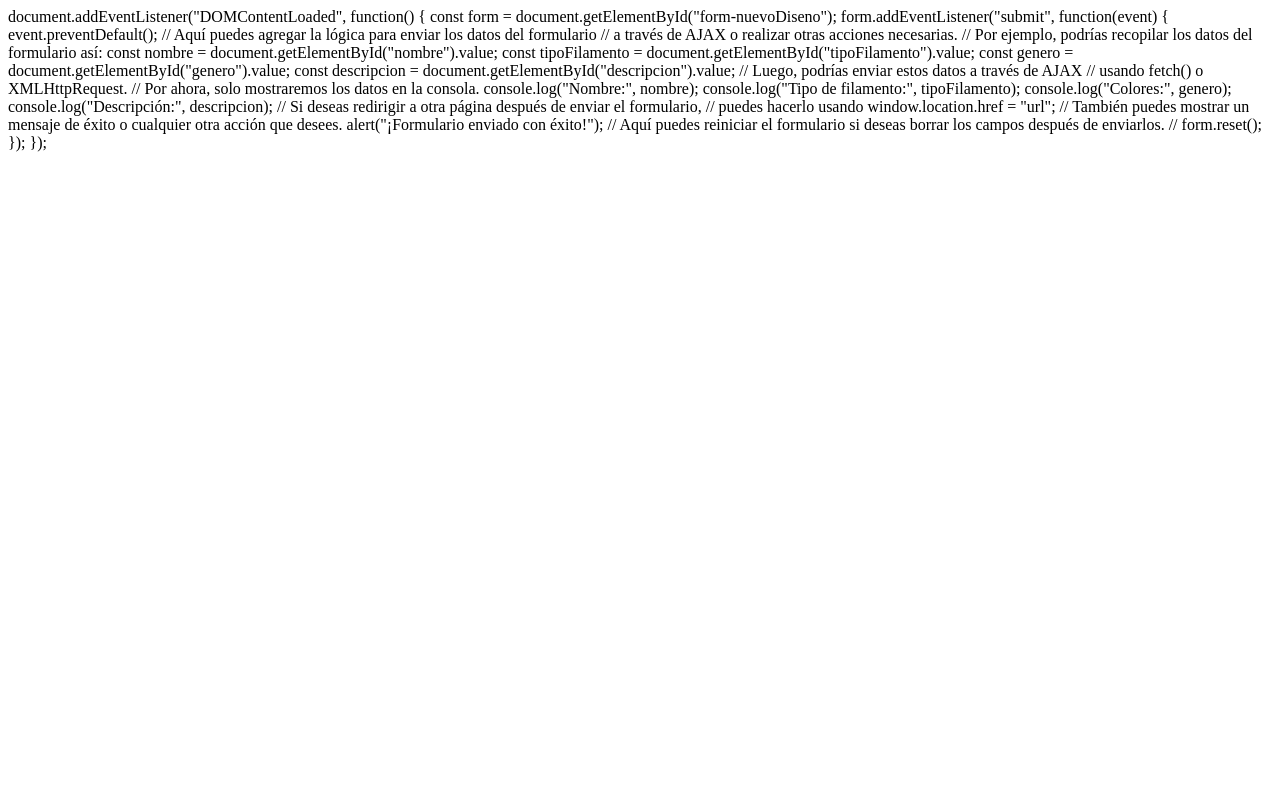
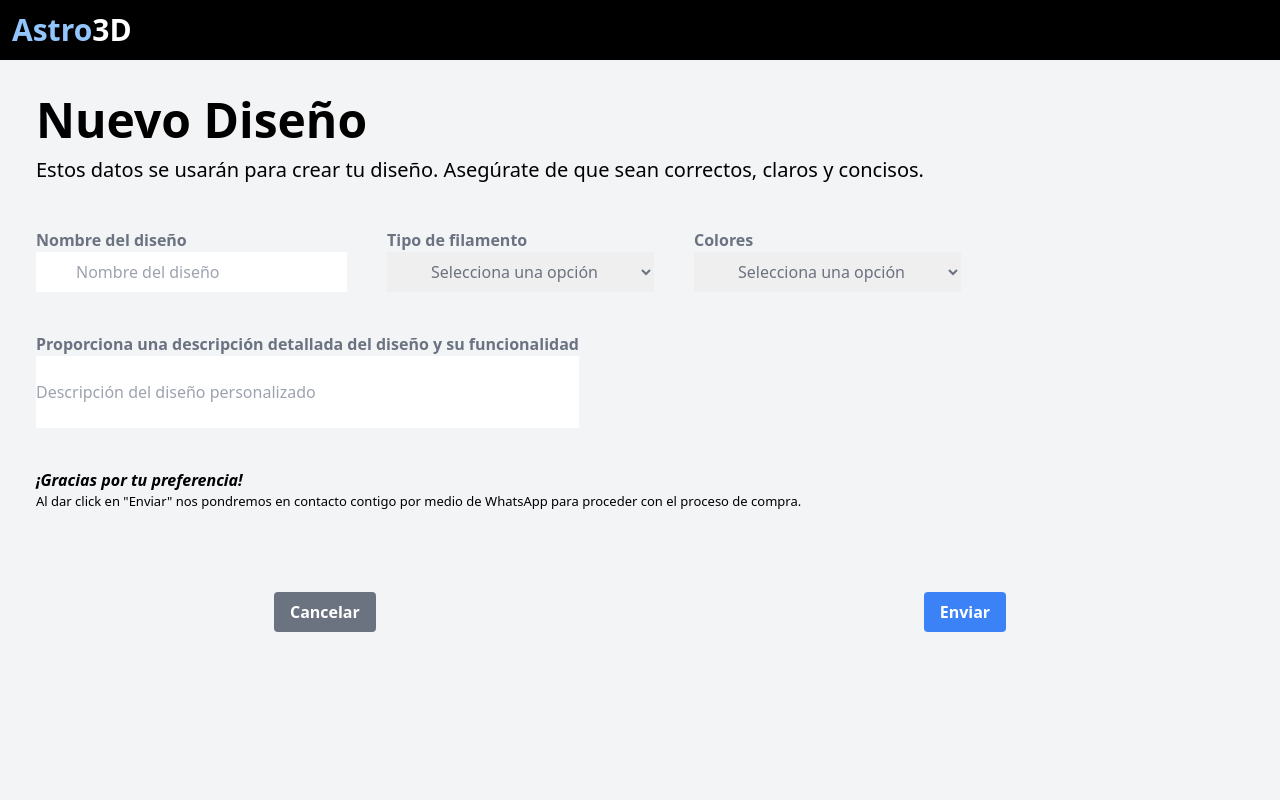
Before and after one commit to CatySalinas/ProyectoFrameAstro, a Django app: page /nuevoDiseno/ in a window 1280 px wide. Run offline with Django 5.2, Linux system fonts and the light colour scheme.

Commit message:
se corrigio el template de personalizar diseño

```diff
--- a/myapp/templates/nuevoDiseno.html
+++ b/myapp/templates/nuevoDiseno.html
@@ -1,34 +1,98 @@
-document.addEventListener("DOMContentLoaded", function() {
-  const form = document.getElementById("form-nuevoDiseno");
+<!DOCTYPE html>
+<html lang="en">
+  <head>
+    <meta charset="UTF-8" />
+    <meta name="viewport" content="width=device-width, initial-scale=1.0" />
+    <title>Nuevo Diseño</title>
+    <link
+      rel="stylesheet"
+      href="https://cdn.jsdelivr.net/npm/tailwindcss@2.2.19/dist/tailwind.min.css"
+    />
 
-  form.addEventListener("submit", function(event) {
-    event.preventDefault();
+  </head>
+  <body class="bg-gray-100">
 
-    // Aquí puedes agregar la lógica para enviar los datos del formulario
-    // a través de AJAX o realizar otras acciones necesarias.
+  {% include 'header.html' %}
 
-    // Por ejemplo, podrías recopilar los datos del formulario así:
-    const nombre = document.getElementById("nombre").value;
-    const tipoFilamento = document.getElementById("tipoFilamento").value;
-    const genero = document.getElementById("genero").value;
-    const descripcion = document.getElementById("descripcion").value;
+    <main class="flex flex-col items-start mx-9 my-9">
+      <h1 class="font-sans text-5xl font-bold mb-3">Nuevo Diseño</h1>
+      <p class="text-xl font-normal max-w-[557px]">
+        Estos datos se usarán para crear tu diseño. Asegúrate de que sean correctos, claros y concisos.
+      </p>
+    </div>
 
-    // Luego, podrías enviar estos datos a través de AJAX
-    // usando fetch() o XMLHttpRequest.
 
-    // Por ahora, solo mostraremos los datos en la consola.
-    console.log("Nombre:", nombre);
-    console.log("Tipo de filamento:", tipoFilamento);
-    console.log("Colores:", genero);
-    console.log("Descripción:", descripcion);
+    <form
+      class="flex w-full flex-wrap gap-10 mt-11 mb-10 justify-start text-gray-500 items-center"
+      action=""
+      id="form-nuevoDiseno"
+    >
 
-    // Si deseas redirigir a otra página después de enviar el formulario,
-    // puedes hacerlo usando window.location.href = "url";
+      <label class="font-bold flex flex-col" for="nombre"
+        >Nombre del diseño
+        <input
+          class="bg-[#F3F3F3] rounded-[10px] w-[370px] h-[62px] px-10 py-2 items-center justify-center"
+          type="text"
+          id="nombre"
+          name="nombre"
+          placeholder="Nombre del diseño"
+        />
+      </label>
 
-    // También puedes mostrar un mensaje de éxito o cualquier otra acción que desees.
-    alert("¡Formulario enviado con éxito!");
+      <label class="font-bold flex flex-col" for="genero">Tipo de filamento
+        <select class="bg-[#F3F3F3]
+          rounded-[10px]
+          w-[370px] h-[62px]
+          px-10 py-2 items-center
+          justify-center" id="tipoFilamento" name="tipoFilamento">
+          <option value="" selected disabled hidden>Selecciona una opción</option>
+          <option value="pla">PLA</option>
+          <option value="tpu">TPU</option>
+          <option value="nylon">Nylon</option>
+          <option value="petg">PETG</option>
+        </select>
+      </label>
 
-    // Aquí puedes reiniciar el formulario si deseas borrar los campos después de enviarlos.
-    // form.reset();
-  });
-});
+      <label class="font-bold flex flex-col" for="genero">Colores
+        <select class="bg-[#F3F3F3]
+          rounded-[10px]
+          w-[370px] h-[62px]
+          px-10 py-2 items-center
+          justify-center" id="genero" name="genero">
+          <option value="" selected disabled hidden>Selecciona una opción</option>
+          <option value="azul">Azul</option>
+          <option value="rojo">Rojo</option>
+          <option value="verde">Verde</option>
+          <option value="negro">Negro</option>
+        </select>
+      </label>
+
+
+      <label class="font-bold flex flex-col" for="descripcion">
+        Proporciona una descripción detallada del diseño y su funcionalidad
+        <input
+          class="bg-[#F3F3F3] rounded-[10px] w-[500px] h-[200px] px-100 py-6 items-center justify-center"
+          type="text"
+          id="descripcion"
+          name="descripcion"
+          placeholder="Descripción del diseño personalizado"
+        />
+      </label>
+    </form>
+    <div class="font">
+      <h3><em><strong>¡Gracias por tu preferencia!</strong></em></h3>
+    </div>
+
+    <div style="font-size: small;">
+      <p>Al dar click en "Enviar" nos pondremos en contacto contigo por medio de WhatsApp para proceder con el proceso de compra.</p>
+    </div>
+
+
+    </main>
+
+    <footer class="flex justify-around mt-20 w-full">
+      <a href="http://127.0.0.1:8000/" class="bg-gray-500 text-white font-bold py-2 px-4 rounded">Cancelar</a>
+      <button class="bg-blue-500 text-white font-bold py-2 px-4 rounded"> Enviar </button>
+    </footer>
+  </body>
+</html>
```
Also changed, not shown: myapp/templates/js/datosPago.js (line endings or trailing spaces).
